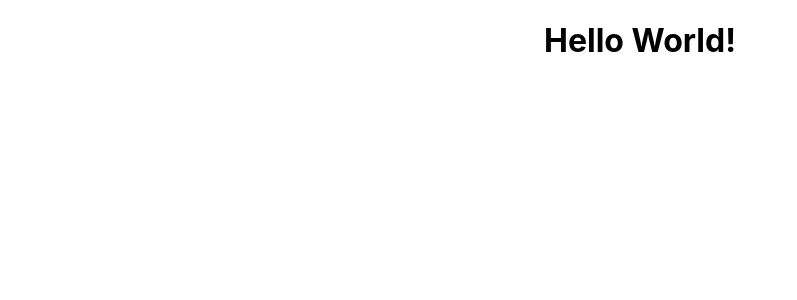
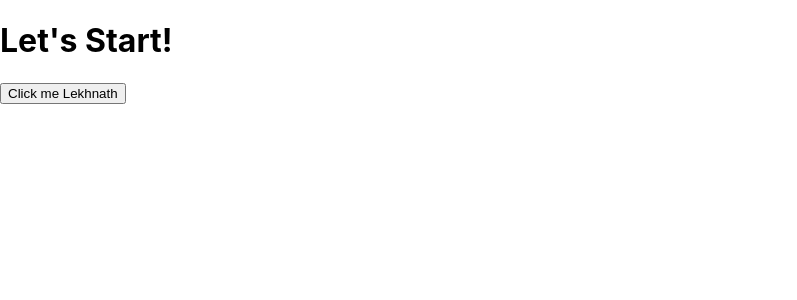
Before and after one commit to maheshparajuli/DailyGuruba, a React (Create React App) app: page / in a window 1280 px wide. Shown: the top 300 px of the page, without its empty margins (0-797 px from the left). Built offline with nearby package versions, Linux system fonts and the light colour scheme; the HTML template or start-up script is replaced by a standard one.

Commit message:
edited app.js file

```diff
--- a/src/App.js
+++ b/src/App.js
@@ -1,10 +1,21 @@
-// import logo from './logo.svg';
+import React, { useState } from "react";
 import "./App.css";
 
 function App() {
+  // Use state to manage the content of the <h1> element
+  const [heading, setHeading] = useState("Let's Start!");
+
+  // Function to update the state
+  const clickme = () => {
+    setHeading("A new beginning");
+  };
+
   return (
-    <div className="App">
-      <h1>Hello World!</h1>
+    <div>
+      {/* Use the state variable 'heading' to set the content of <h1> */}
+      <h1 id="newid">{heading}</h1>
+      {/* Corrected the onClick syntax */}
+      <button onClick={clickme}>Click me Lekhnath</button>
     </div>
   );
 }
```
